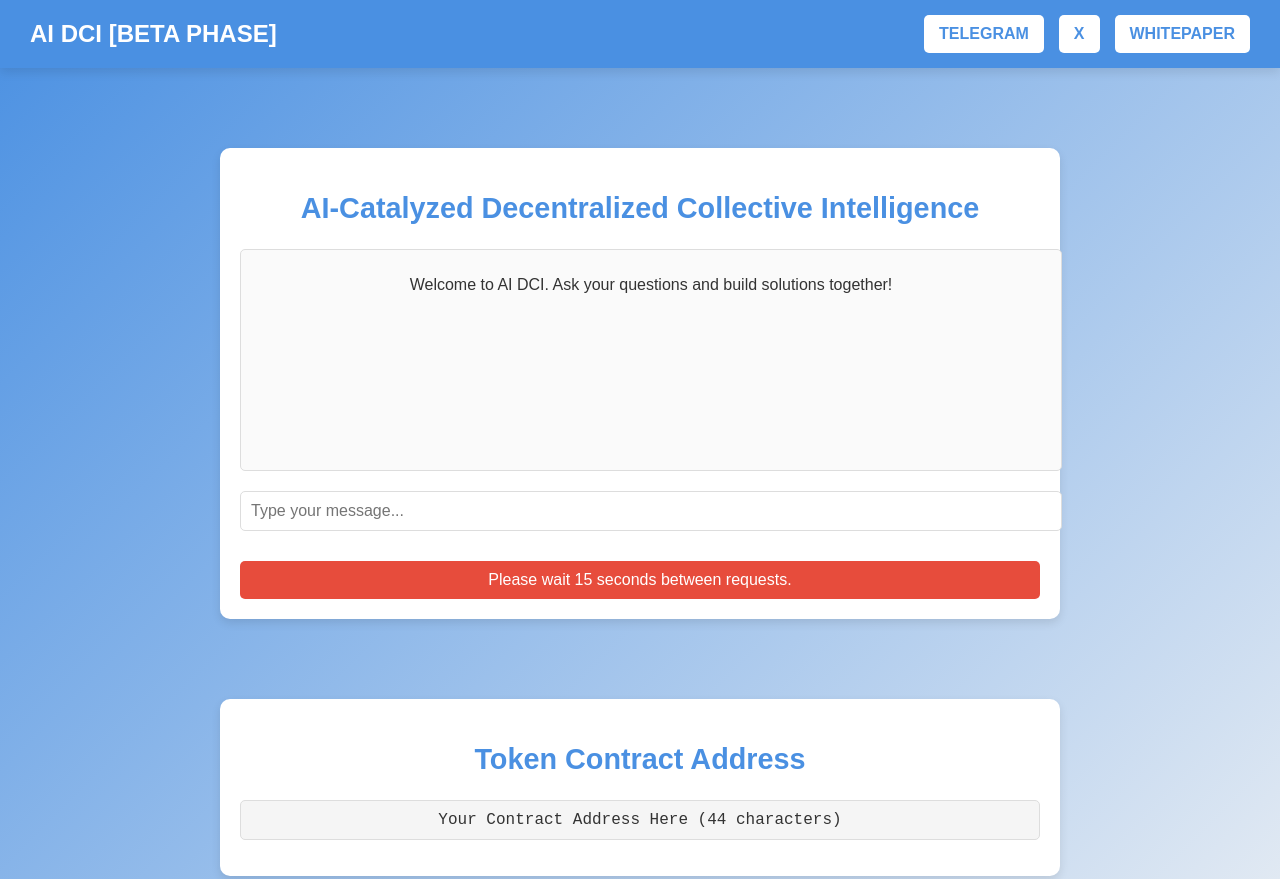
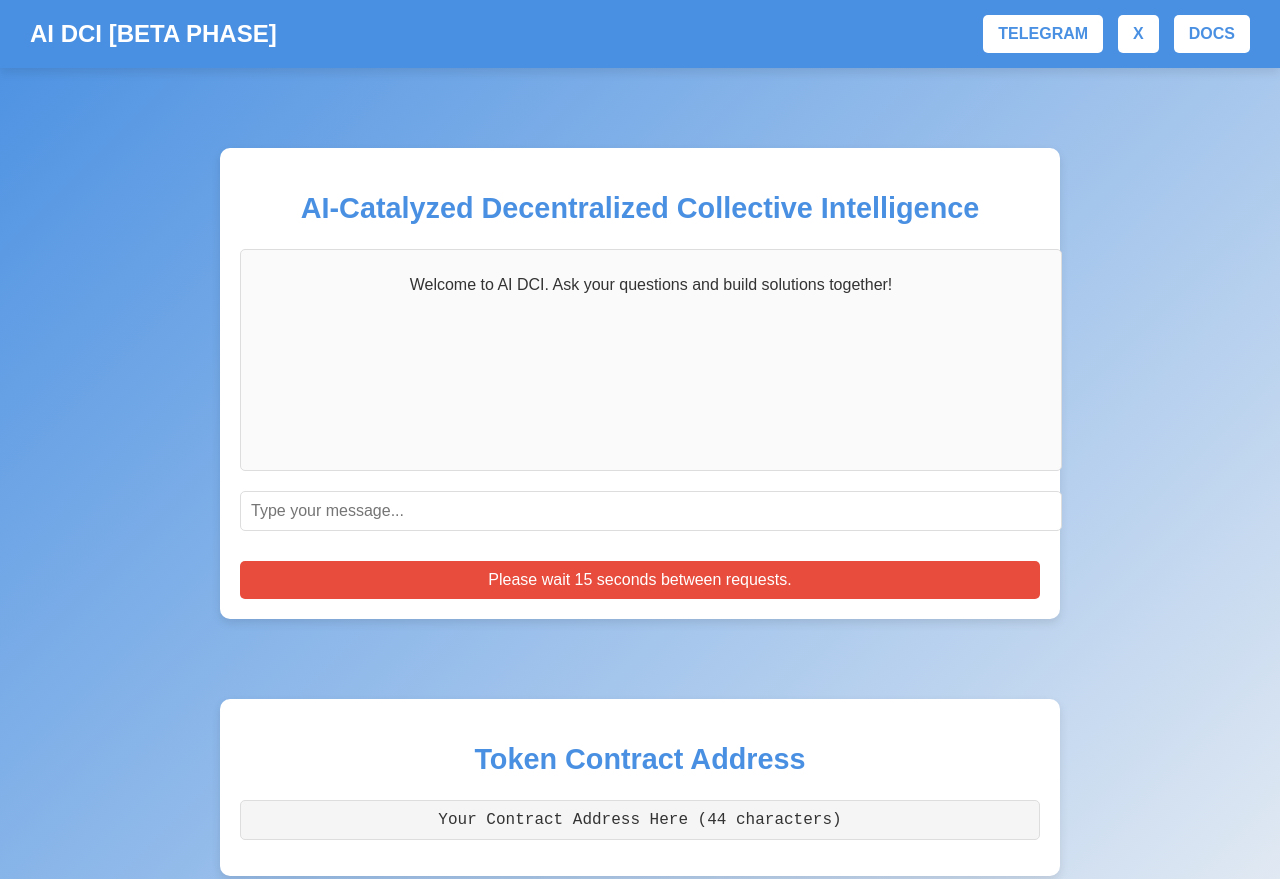
Before and after one commit to unclelongobardi/aidci, a plain HTML site: page index.html in a window 1280 px wide. Shown: the top 879 px of the page. Drawn offline with Linux system fonts and the light colour scheme.

Commit message:
Update index.html

```diff
--- a/index.html
+++ b/index.html
@@ -133,7 +133,7 @@
         <div id="buttons">
             <a href="https://t.me/sol5_ai" target="_blank" class="button">Telegram</a>
             <a href="https://x.com/5AI_SOL" target="_blank" class="button">X</a>
-            <a href="https://5ai.gitbook.io/5ai" target="_blank" class="button">Whitepaper</a>
+            <a href="https://ai-dci.gitbook.io/ai-dci-whitepaper" target="_blank" class="button">Docs</a>
         </div>
     </div>
     <div id="main">
```
